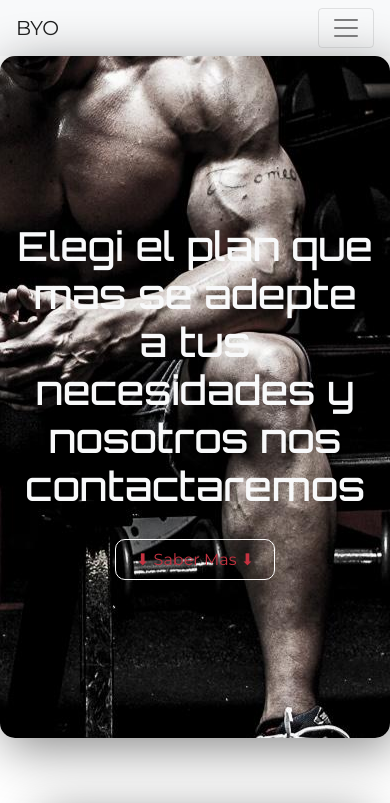
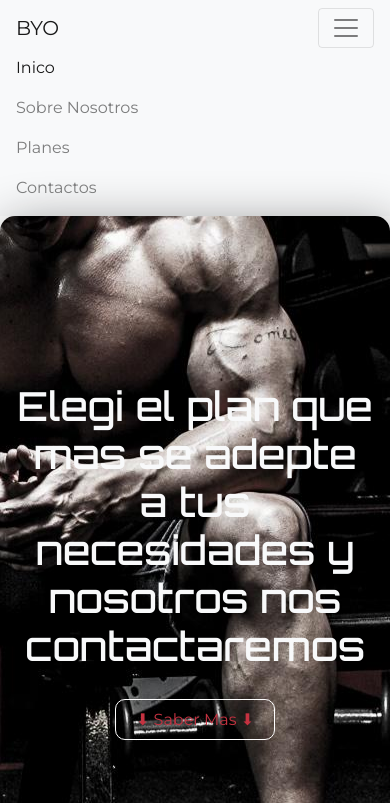
Before and after one commit to HuensLeonel/paginaScssHuens, a website: page Planes.html in a window 390 px wide. Both pictures are taken after a click on the button "Toggle navigation". Shown: the top 803 px of the page. Drawn offline with nearby package versions, Linux system fonts and the light colour scheme.

Commit message:
Modificaciones en el navbar

```diff
--- a/Planes.html
+++ b/Planes.html
@@ -14,14 +14,13 @@
 <body>
 
     <nav class="navbar navbar-expand-lg navbar-light bg-light animate__animated animate__bounceInDown">
-        <div class="container-fluid">
         <a class="navbar-brand" href="#">BYO</a>
-          <button class="navbar-toggler" type="button" data-bs-toggle="collapse" data-bs-target="#navbarNav" aria-controls="navbarNav" aria-expanded="false" aria-label="Toggle navigation">
+        <button class="navbar-toggler" type="button" data-toggle="collapse" data-target="#navbarNav" aria-controls="navbarNav" aria-expanded="false" aria-label="Toggle navigation">
           <span class="navbar-toggler-icon"></span>
         </button>
         <div class="collapse navbar-collapse" id="navbarNav">
           <ul class="navbar-nav">
-              <li class="nav-item">
+            <li class="nav-item active">
                 <a class="nav-link active" aria-current="page" href="Inicio.html">Inico</a>
             </li>
             <li class="nav-item">
@@ -34,7 +33,6 @@
                 <a class="nav-link" href="Contactos.html">Contactos</a>
             </li>
           </ul>
-          </div>
         </div>
       </nav>
 
```
Also changed, not shown: AcercaNosotros.html (+2 -4 lines), Contactos.html (+2 -4 lines), Inicio.html (+5 -6 lines). Lines whose indentation alone changed are shown as unchanged.
